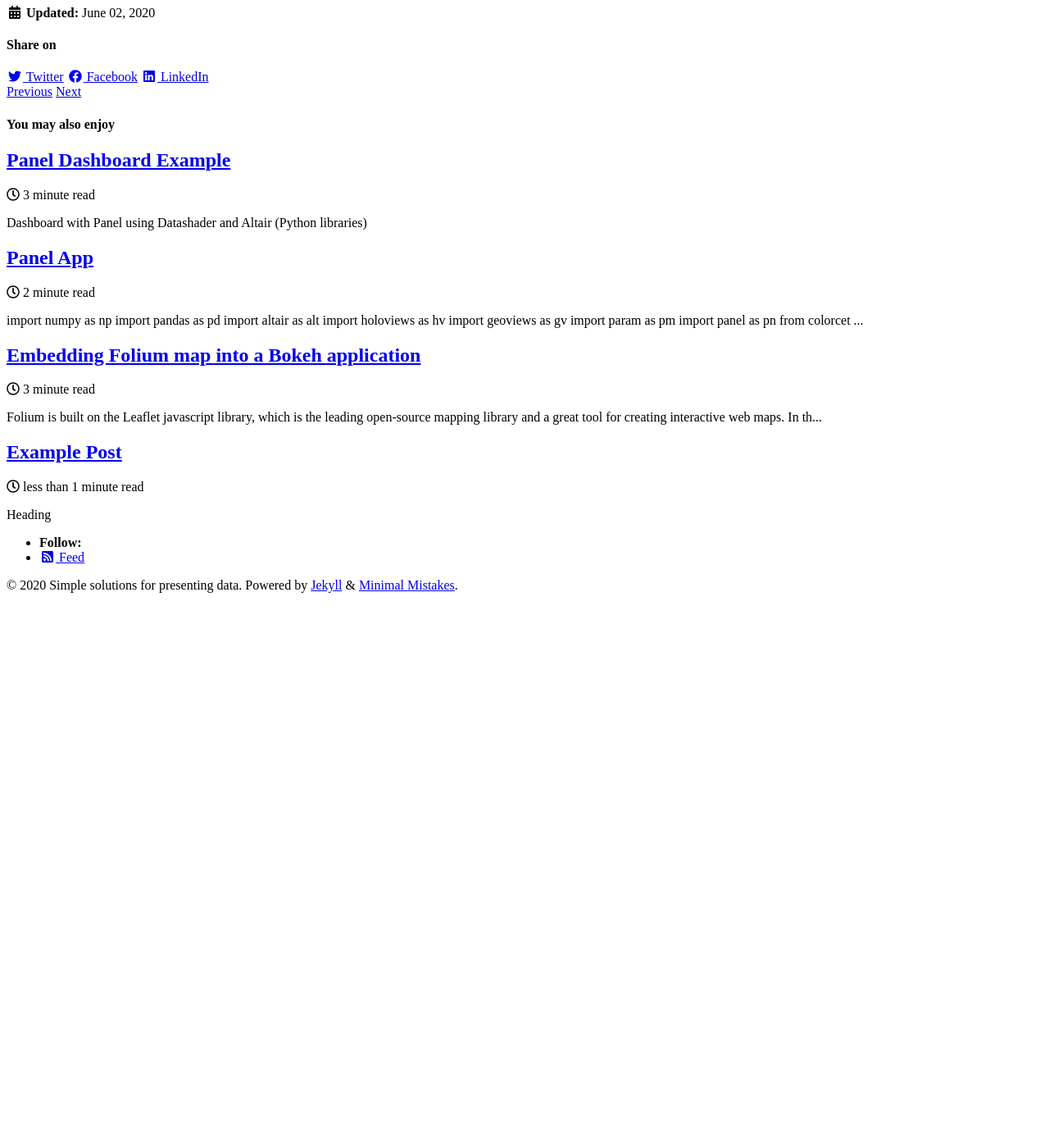
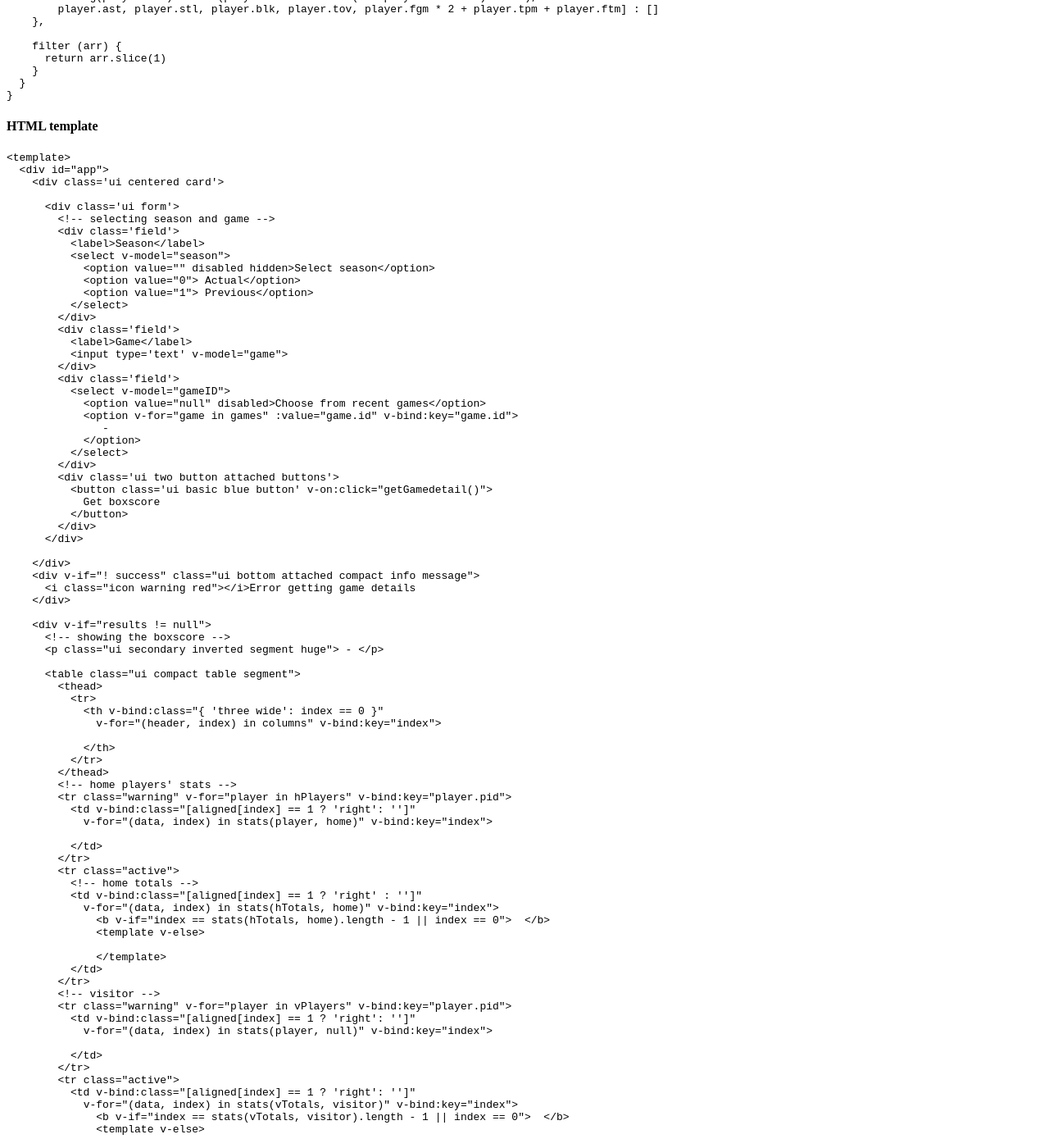
Before and after one commit to dg-data/tidbits, a Jekyll site: the page built from _posts/2020-06-02-vuejs-example.md, in a window 1280 px wide and 1400 px high, scrolled down 2601 px. Shown: the whole window at 82% size. Built offline with Jekyll 4.4.1, drawn with Linux system fonts in a browser that asks for light colours; cached includes are drawn as plain includes; nearby versions of some CDN libraries; before the commit the page ends 3394 px from its top, so only the background shows below that; some of the changed text lies outside the part shown.

Commit message:
Update 2020-06-02-vuejs-example.md

````diff
--- a/_posts/2020-06-02-vuejs-example.md
+++ b/_posts/2020-06-02-vuejs-example.md
@@ -6,7 +6,14 @@
 toc: true
 toc_sticky: true
 ---
-CSS styling
+This example shows how to fetch data from an API endpoint in Vue.js apps by using axios http library and display results. The API returns details about the NBA game selected which is presented in traditional box format. The app itself a single file component with
+- HTML template
+- JavaScript logic
+- and CSS styling.
+
+When webpack, which is a static module bundler for modern SPAs processes the app, it builds modules in one or more bundles with a single command to run the entire application. Below is the code in Vue.js.
+
+#### CSS styling
 ```vue
 <style>
 #app {
@@ -22,7 +29,9 @@
 }
 </style>
 ```
-JavaScript logic
+#### JavaScript logic
+The code uses Vue computed properties to output the teams' names, and the stats of the players who played, with the totals for both teams.
+The first API endpoint used returns daily NBA games to choose from. In the app we can also select from all of the seasons' games with a four digit identification number. After that we need another API request to get the staatistical details of the game chosen.
 ```js
 const axios = require('axios')
 
@@ -139,6 +147,98 @@
   }
 }
 ```
+#### HTML template
+```vue
+<template>
+  <div id="app">
+    <div class='ui centered card'>
+
+      <div class='ui form'>
+        <!-- selecting season and game -->
+        <div class='field'>
+          <label>Season</label>
+          <select v-model="season">
+            <option value="" disabled hidden>Select season</option>
+            <option value="0"> Actual</option>
+            <option value="1"> Previous</option>
+          </select>
+        </div>
+        <div class='field'>
+          <label>Game</label>
+          <input type='text' v-model="game">
+        </div>
+        <div class='field'>
+          <select v-model="gameID">
+            <option value="null" disabled>Choose from recent games</option>
+            <option v-for="game in games" :value="game.id" v-bind:key="game.id">
+              {{game.home.nickname}} - {{game.visitor.nickname}}
+            </option>
+          </select>
+        </div>
+        <div class='ui two button attached buttons'>
+          <button class='ui basic blue button' v-on:click="getGamedetail()">
+            Get boxscore
+          </button>
+        </div>
+      </div>
+
+    </div>
+    <div v-if="! success" class="ui bottom attached compact info message">
+      <i class="icon warning red"></i>Error getting game details
+    </div>
+
+    <div v-if="results != null">
+      <!-- showing the boxscore -->
+      <p class="ui secondary inverted segment huge">{{ home }} - {{ visitor }}</p>
+
+      <table class="ui compact table segment">
+        <thead>
+          <tr>
+            <th v-bind:class="{ 'three wide': index == 0 }"
+              v-for="(header, index) in columns" v-bind:key="index">
+                {{ header }}
+            </th>
+          </tr>
+        </thead>
+        <!-- home players' stats -->
+        <tr class="warning" v-for="player in hPlayers" v-bind:key="player.pid">
+          <td v-bind:class="[aligned[index] == 1 ? 'right': '']"
+            v-for="(data, index) in stats(player, home)" v-bind:key="index">
+              {{ data }}
+          </td>
+        </tr>
+        <tr class="active">
+          <!-- home totals -->
+          <td v-bind:class="[aligned[index] == 1 ? 'right' : '']"
+            v-for="(data, index) in stats(hTotals, home)" v-bind:key="index">
+              <b v-if="index == stats(hTotals, home).length - 1 || index == 0"> {{ data }} </b>
+              <template v-else>
+                {{ data }}
+              </template>
+          </td>
+        </tr>
+        <!-- visitor -->
+        <tr class="warning" v-for="player in vPlayers" v-bind:key="player.pid">
+          <td v-bind:class="[aligned[index] == 1 ? 'right': '']"
+            v-for="(data, index) in stats(player, null)" v-bind:key="index">
+            {{ data }}
+          </td>
+        </tr>
+        <tr class="active">
+          <td v-bind:class="[aligned[index] == 1 ? 'right': '']"
+            v-for="(data, index) in stats(vTotals, visitor)" v-bind:key="index">
+              <b v-if="index == stats(vTotals, visitor).length - 1 || index == 0"> {{ data }} </b>
+              <template v-else>
+                {{ data }}
+              </template>
+          </td>
+        </tr>
+      </table>
+
+    </div>
+  </div>
+</template>
+```
 This post will show examples of embedding interactive charts produced using [Altair](https://altair-viz.github.io)
 
 ## Example
````
Also changed, not shown: other parts of _posts/2020-06-02-vuejs-example.md (+0 -1 lines).
